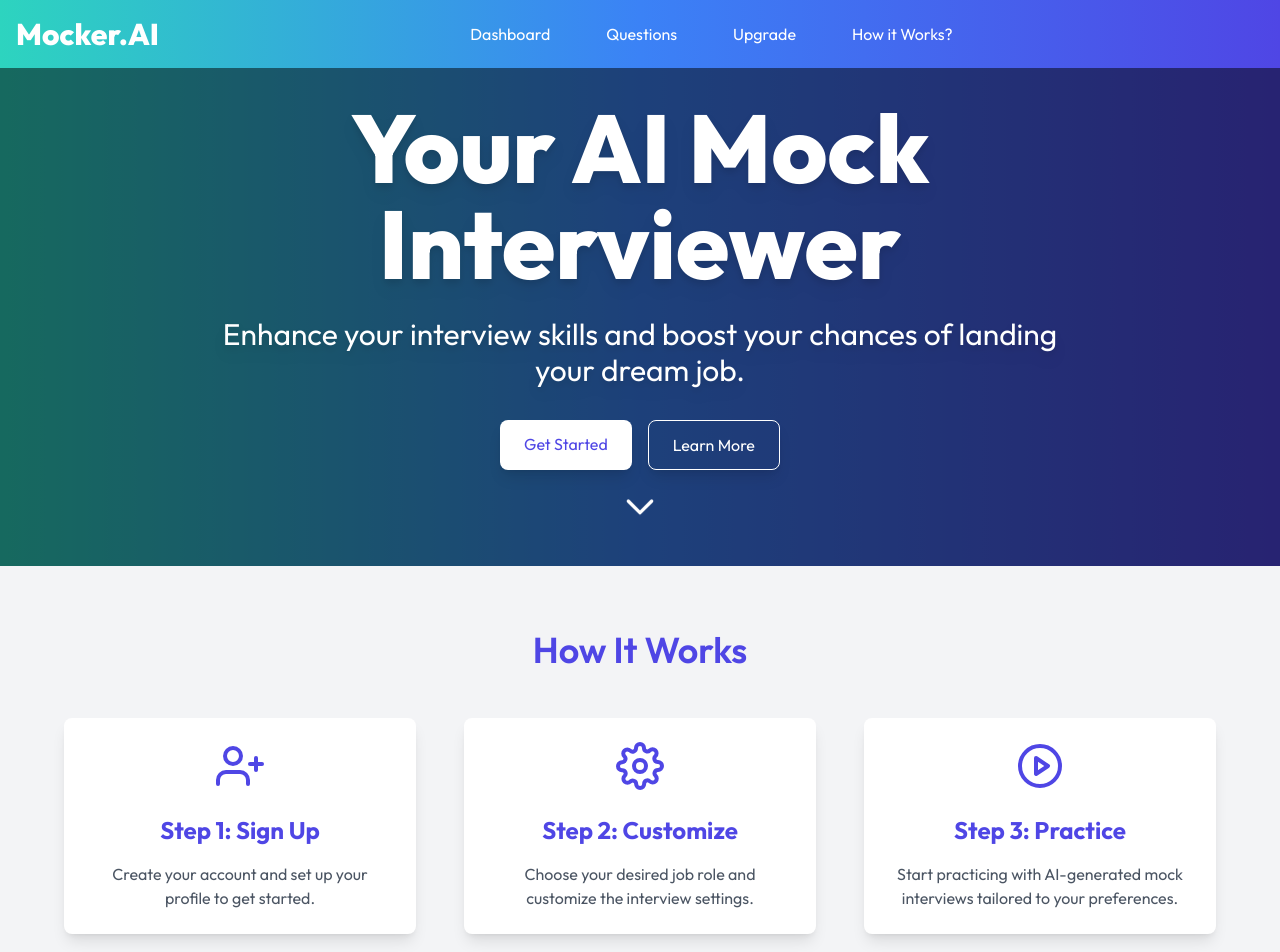
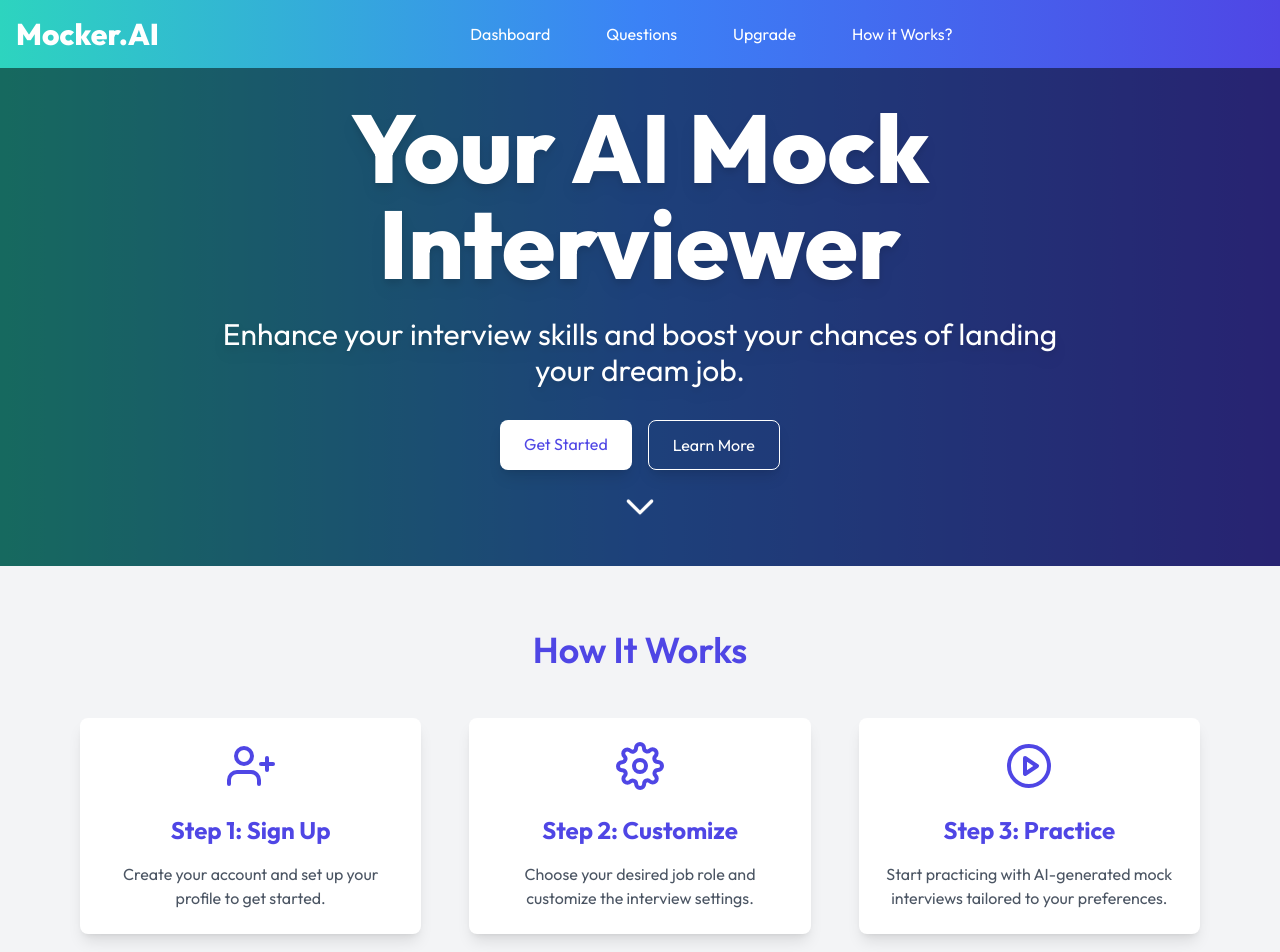
Before and after one commit to MrtitaniumJ/Mocker.AI, a Next.js app: page / in a window 1280 px wide. Shown: the top 952 px of the page. Built offline with nearby package versions, Linux system fonts and the light colour scheme.

Commit message:
some fixes

```diff
--- a/app/page.js
+++ b/app/page.js
@@ -3,6 +3,7 @@
 import Header from "./dashboard/_components/Header";
 import { FiUserPlus, FiSettings, FiPlayCircle, FiClipboard, FiCheckCircle, FiClock, FiThumbsUp } from 'react-icons/fi';
 import Footer from "./dashboard/_components/Footer";
+import Particles from 'react-tsparticles';
 
 export default function Home() {
   const nextSectionRef = useRef(null);
@@ -46,7 +47,7 @@
 
       {/* How it works section */}
       <section ref={nextSectionRef} className="bg-gray-100 text-gray-800 py-16">
-        <div className="max-w-6xl mx-auto">
+        <div className="max-w-6xl mx-auto px-4">
           <h2 className="text-4xl font-semibold text-center mb-12 text-indigo-600">How It Works</h2>
           <div className="grid grid-cols-1 md:grid-cols-3 gap-12">
             <div className="flex flex-col items-center p-6 bg-white rounded-lg shadow-lg transform hover:scale-105 transition duration-300 ease-in-out">
--- a/package.json
+++ b/package.json
@@ -30,12 +30,15 @@
     "react-feather": "^2.0.10",
     "react-hook-speech-to-text": "^0.8.0",
     "react-icons": "^5.2.1",
+    "react-particles": "^2.12.2",
     "react-scroll": "^1.9.0",
     "react-spinners": "^0.13.8",
+    "react-tsparticles": "^2.12.2",
     "react-webcam": "^7.2.0",
     "sonner": "^1.4.41",
     "tailwind-merge": "^2.3.0",
     "tailwindcss-animate": "^1.0.7",
+    "tsparticles": "^3.4.0",
     "uuid": "^9.0.1"
   },
   "devDependencies": {
```
Also changed, not shown: 1 other file (tests, documents, lock files or other folders).
